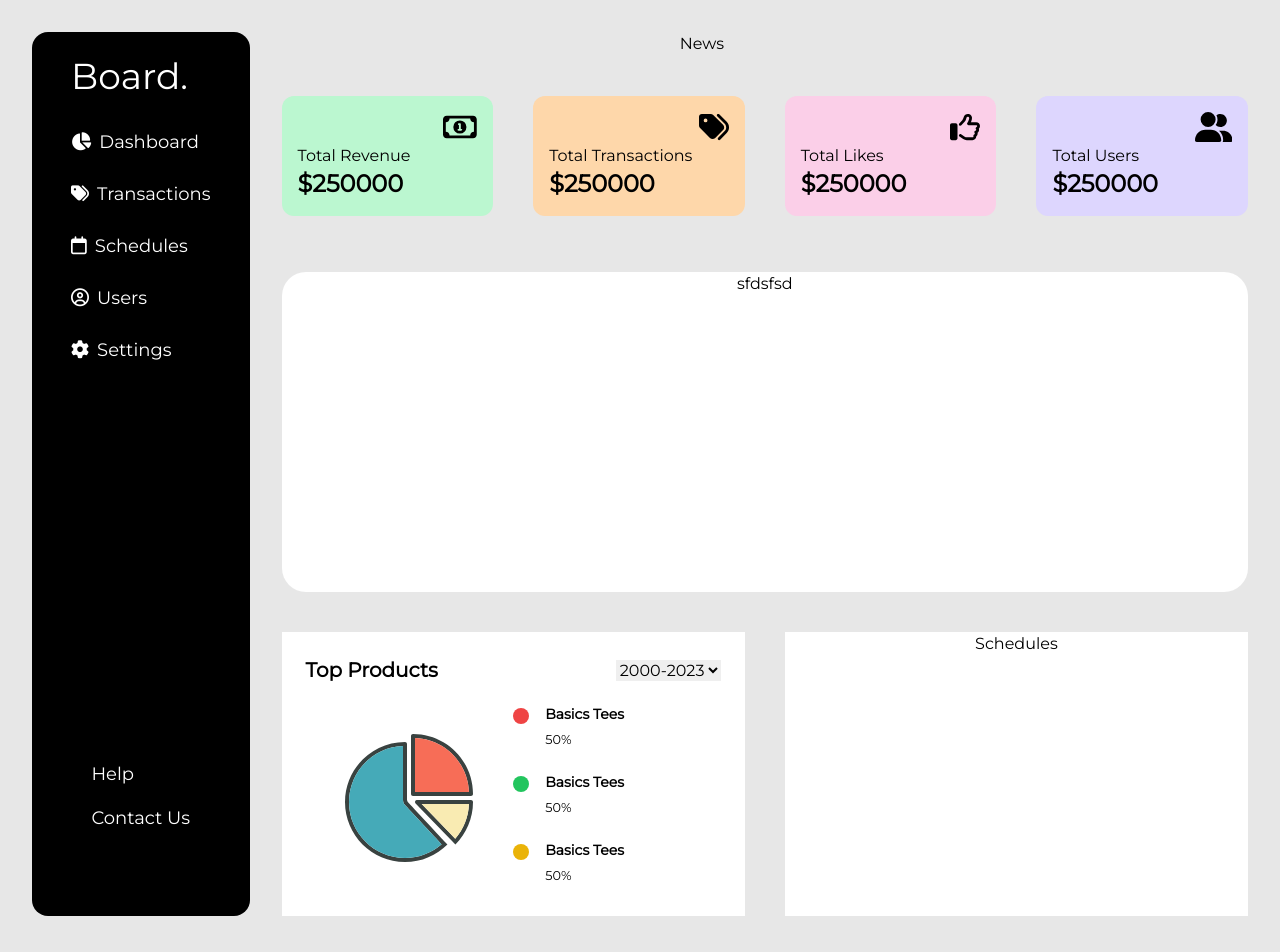
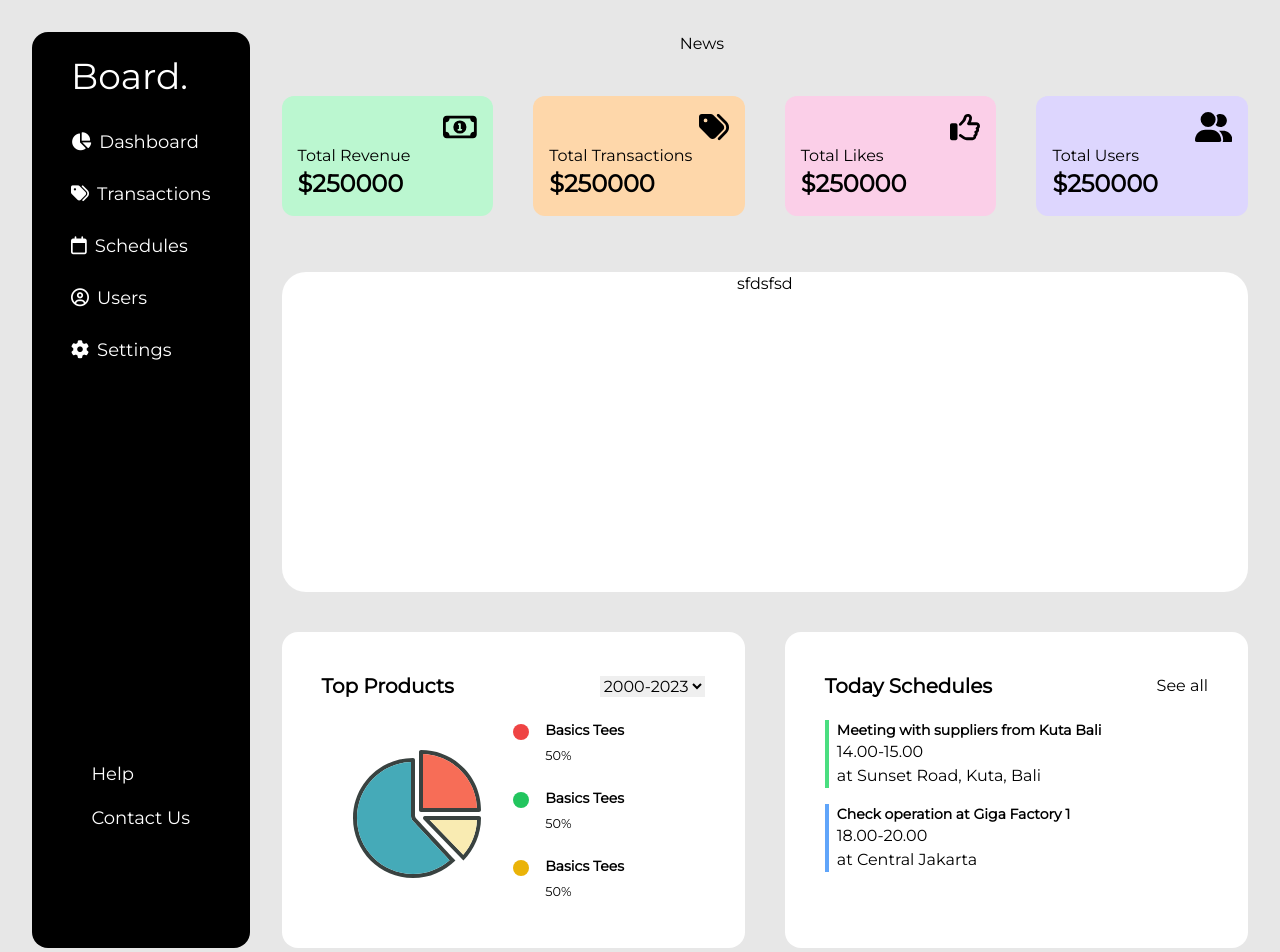
Before and after one commit to saketkum11/assingment-task, a React (Create React App) app: page /dashboard in a window 1280 px wide. Shown: the top 952 px of the page. Built offline with nearby package versions, Linux system fonts and the light colour scheme.

Commit message:
added: top schedule section html and css

```diff
--- a/src/Component/Schedules.jsx
+++ b/src/Component/Schedules.jsx
@@ -1,7 +1,34 @@
 import React from "react";
 
 const Schedules = () => {
-  return <div className="col-span-4 bg-white">Schedules</div>;
+  return (
+    <div className="col-span-4 bg-white p-10 rounded-2xl">
+      <div className="flex justify-between items-center">
+        <span className="font-bold text-xl">Today Schedules</span>
+        <span>See all </span>
+      </div>
+      <ul className="flex flex-col gap-4 mt-5">
+        <li className=" border-l-4 border-green-400">
+          <div className="flex flex-col items-start ml-2">
+            <span className=" text-sm font-bold">
+              Meeting with suppliers from Kuta Bali
+            </span>
+            <span>14.00-15.00</span>
+            <p>at Sunset Road, Kuta, Bali</p>
+          </div>
+        </li>
+        <li className=" border-l-4 border-blue-400">
+          <div className="flex flex-col items-start ml-2">
+            <span className=" text-sm font-bold">
+              Check operation at Giga Factory 1
+            </span>
+            <span>18.00-20.00</span>
+            <p>at Central Jakarta</p>
+          </div>
+        </li>
+      </ul>
+    </div>
+  );
 };
 
 export { Schedules };
--- a/src/Component/TopProduct.jsx
+++ b/src/Component/TopProduct.jsx
@@ -2,7 +2,7 @@ import React from "react";
 
 const TopProduct = () => {
   return (
-    <section className="col-span-4 bg-white p-6">
+    <section className="col-span-4 bg-white p-10 rounded-2xl">
       <div className="flex justify-between items-center">
         <span className="text-xl font-bold">Top Products</span>
         <select>
```
Also changed, not shown: public/chart-pie-svgrepo-com.svg (deleted).
